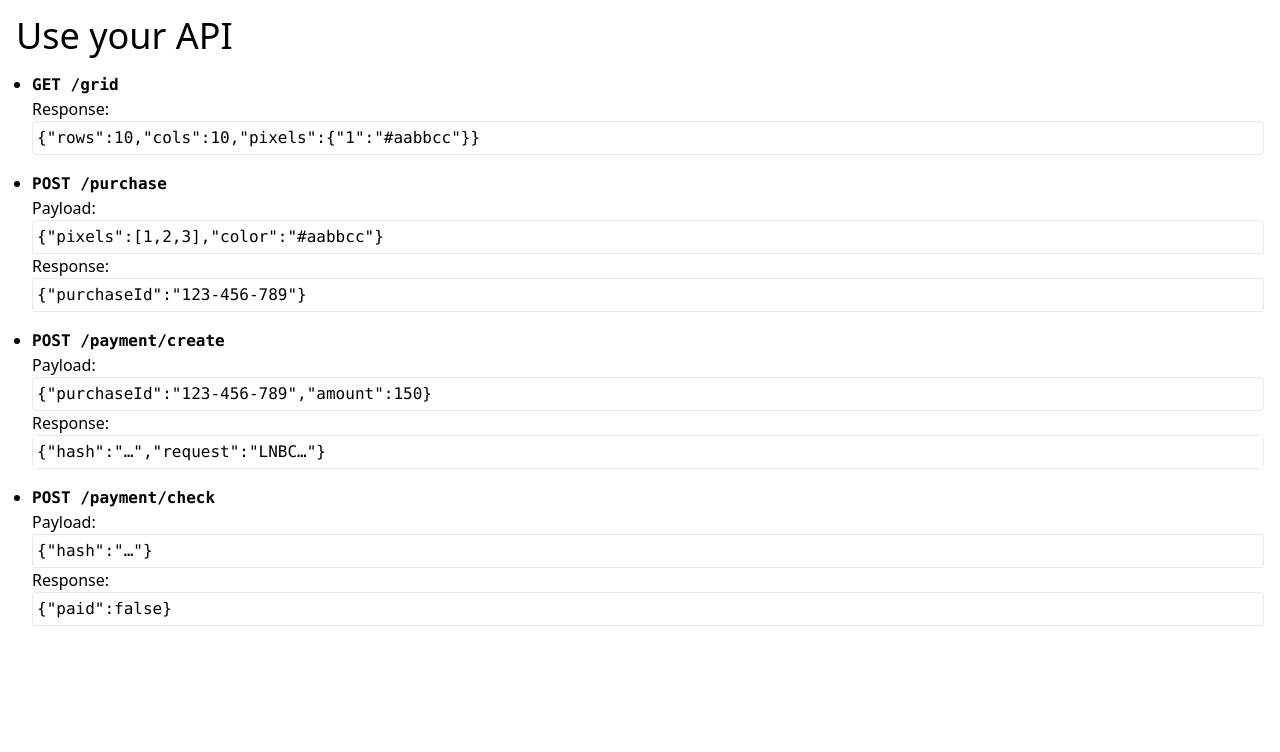
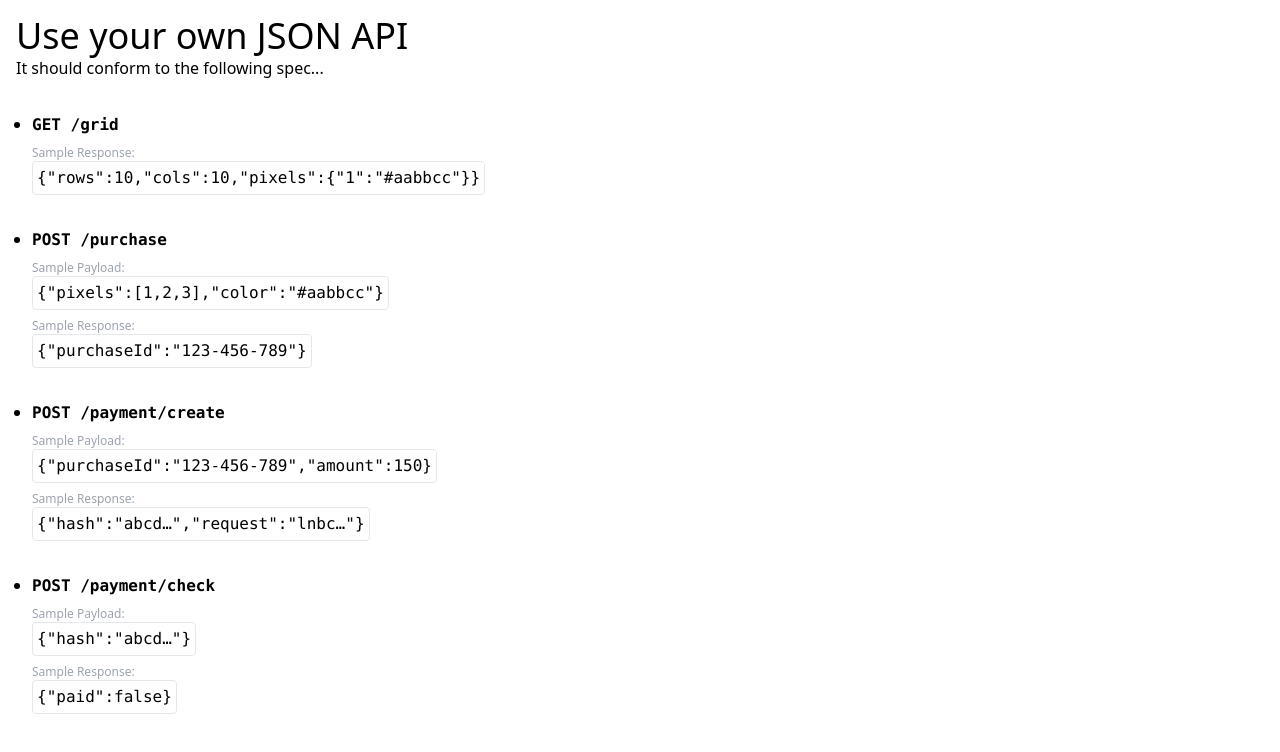
Before and after one commit to voltagecloud/pixel-space, a SvelteKit app: page /yourapi in a window 1280 px wide. Shown: the top 752 px of the page. Built offline with nearby package versions, Linux system fonts and the light colour scheme.

Commit message:
polish yourapi page

```diff
--- a/src/routes/yourapi/+page.svelte
+++ b/src/routes/yourapi/+page.svelte
@@ -1,45 +1,50 @@
-<h1 class="text-4xl">Use your API</h1>
+<h1 class="text-4xl">Use your own JSON API</h1>
+
+<p>It should conform to the following spec...</p>
 
 <ul class="list-outside list-disc pl-4">
 	<li>
 		<h2>GET /grid</h2>
-		Response:
+		<p>Sample Response:</p>
 		<pre>{JSON.stringify({ rows: 10, cols: 10, pixels: { 1: '#aabbcc' } })}</pre>
 	</li>
 	<li>
 		<h2>POST /purchase</h2>
-		Payload:
+		<p>Sample Payload:</p>
 		<pre>{JSON.stringify({ pixels: [1, 2, 3], color: '#aabbcc' })}</pre>
 
-		Response:
+		<p>Sample Response:</p>
 		<pre>{JSON.stringify({ purchaseId: '123-456-789' })}</pre>
 	</li>
 	<li>
 		<h2>POST /payment/create</h2>
-		Payload:
+		<p>Sample Payload:</p>
 		<pre>{JSON.stringify({ purchaseId: '123-456-789', amount: 150 })}</pre>
 
-		Response:
-		<pre>{JSON.stringify({ hash: '…', request: 'LNBC…' })}</pre>
+		<p>Sample Response:</p>
+		<pre>{JSON.stringify({ hash: 'abcd…', request: 'lnbc…' })}</pre>
 	</li>
 	<li>
 		<h2>POST /payment/check</h2>
-		Payload:
-		<pre>{JSON.stringify({ hash: '…' })}</pre>
+		<p>Sample Payload:</p>
+		<pre>{JSON.stringify({ hash: 'abcd…' })}</pre>
 
-		Response:
+		<p>Sample Response:</p>
 		<pre>{JSON.stringify({ paid: false })}</pre>
 	</li>
 </ul>
 
 <style lang="postcss">
 	li {
-		@apply my-4;
+		@apply my-8;
 	}
 	li > h2 {
 		@apply font-mono font-bold;
 	}
+	li > p {
+		@apply text-xs text-gray-400 mt-2;
+	}
 	pre {
-		@apply border rounded p-1;
+		@apply border rounded p-1 inline-block;
 	}
 </style>
```
